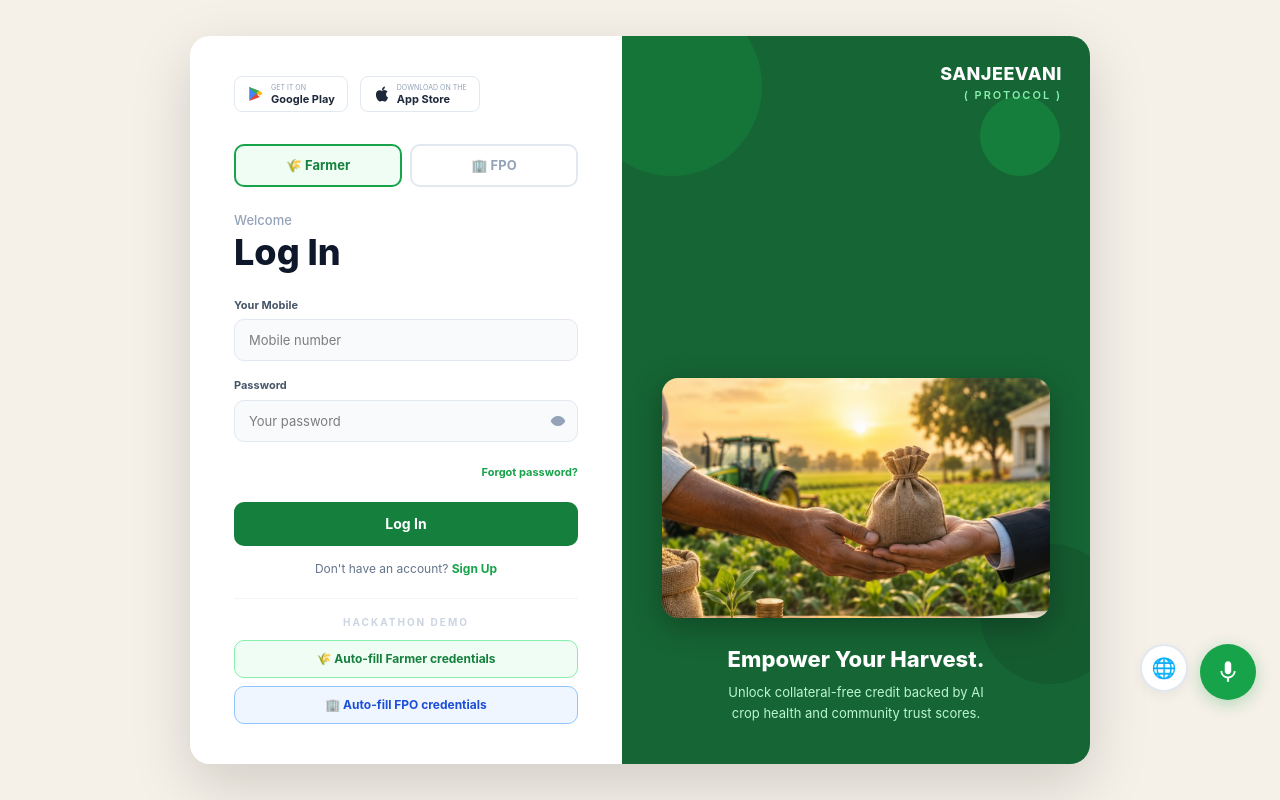
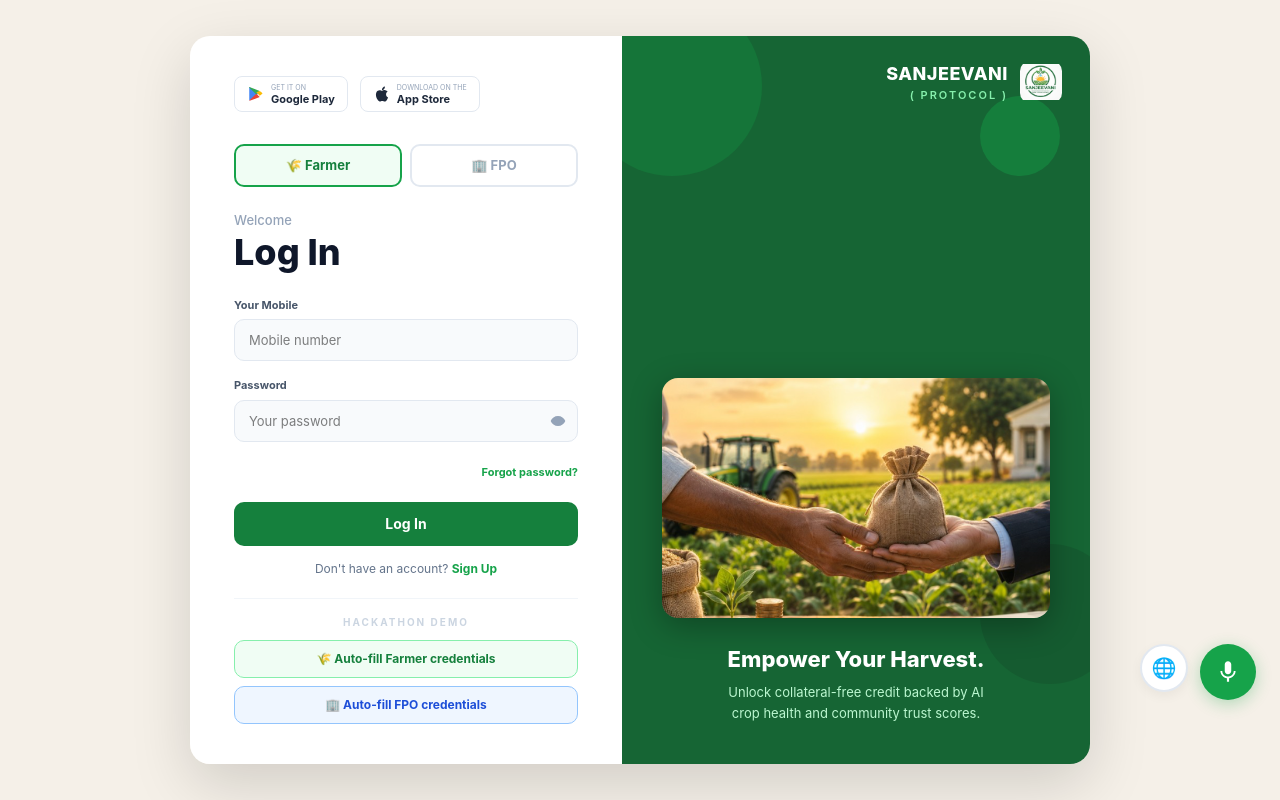
Before and after one commit to Gurleen12star/SANJEEVANI, a React (Vite) app in the folder frontend/: page /login in a window 1280 px wide. Built offline with nearby package versions, Linux system fonts and the light colour scheme.

Commit message:
ux: add custom logo to landing/login page

```diff
--- a/frontend/src/LoginPage.jsx
+++ b/frontend/src/LoginPage.jsx
@@ -175,10 +175,13 @@ export default function LoginPage() {
           <div style={{ position: 'absolute', bottom: '80px', right: '-30px', width: '140px', height: '140px', background: '#14532d', borderRadius: '50%', opacity: 0.5 }}></div>
           <div style={{ position: 'absolute', top: '60px', right: '30px', width: '80px', height: '80px', background: '#16a34a', borderRadius: '50%', opacity: 0.4 }}></div>
 
-          {/* Top brand name */}
-          <div style={{ position: 'absolute', top: '24px', right: '28px', textAlign: 'right', zIndex: 2 }}>
-            <div style={{ color: '#fff', fontWeight: 800, fontSize: '18px', letterSpacing: '0.5px' }}>SANJEEVANI</div>
-            <div style={{ color: '#86efac', fontSize: '11px', fontWeight: 600, letterSpacing: '2px' }}>( PROTOCOL )</div>
+          {/* Top brand name with logo */}
+          <div style={{ position: 'absolute', top: '24px', right: '28px', display: 'flex', alignItems: 'center', gap: '12px', zIndex: 2 }}>
+            <div style={{ textAlign: 'right' }}>
+              <div style={{ color: '#fff', fontWeight: 800, fontSize: '18px', letterSpacing: '0.5px' }}>SANJEEVANI</div>
+              <div style={{ color: '#86efac', fontSize: '11px', fontWeight: 600, letterSpacing: '2px' }}>( PROTOCOL )</div>
+            </div>
+            <img src="/logo.png" alt="Sanjeevani Logo" style={{ width: 42, height: 42, objectFit: 'contain', borderRadius: '10px' }} />
           </div>
 
           {/* Farmer photo in a card frame */}
```
